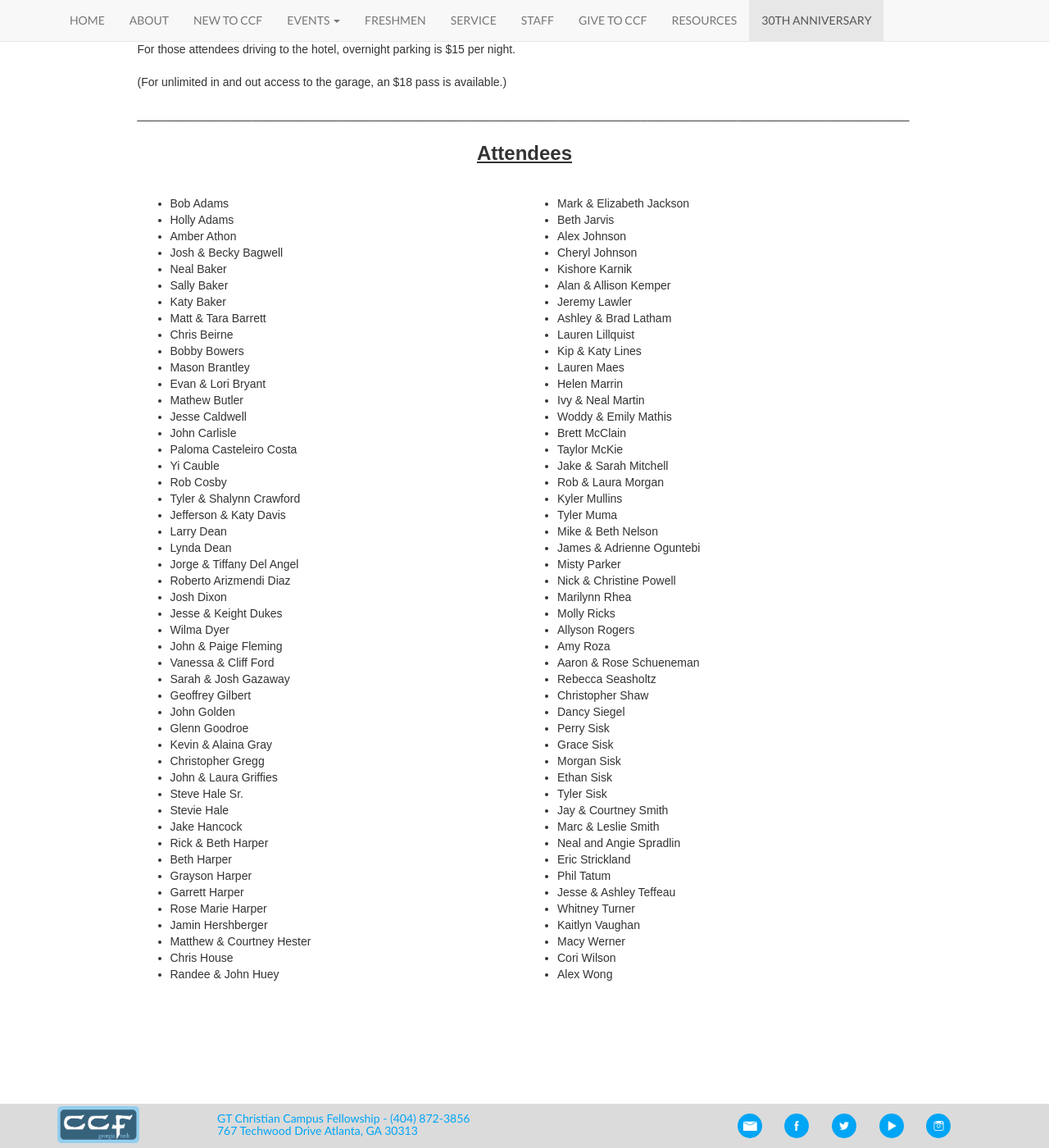
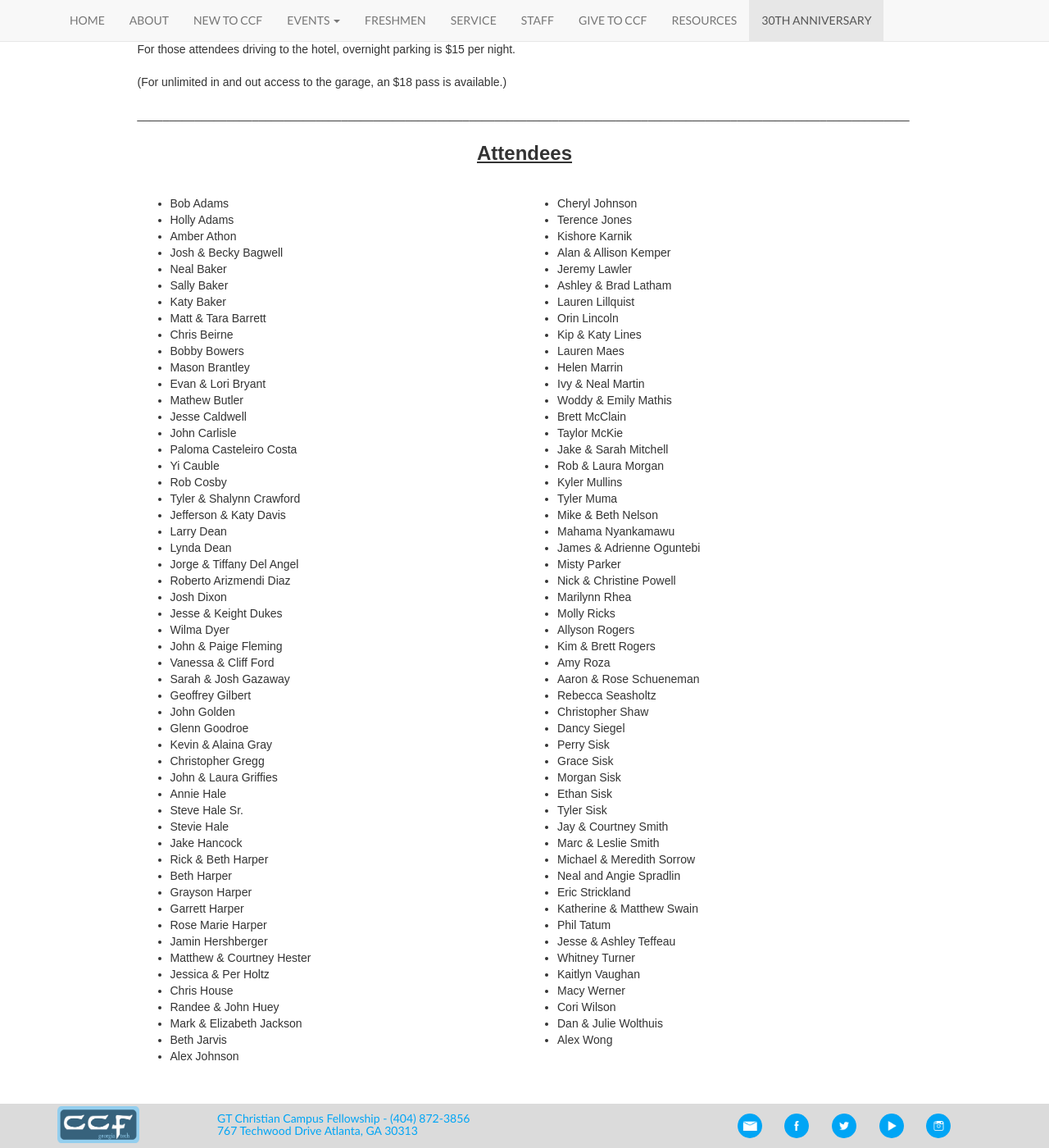
Before and after one commit to gtccf/gtccf.github.io, a Jekyll site: the page built from 30th/index.html, in a window 1280 px wide and 1400 px high, scrolled down 1332 px. Shown: the whole window at 82% size. Built offline with Jekyll 4.4.1, drawn with Linux system fonts in a browser that asks for light colours; nearby versions of some CDN libraries.

Commit message:
Added more attendees

```diff
--- a/30th/index.html
+++ b/30th/index.html
@@ -126,6 +126,7 @@ layout: default
                   <li>Kevin & Alaina Gray</li>
                   <li>Christopher Gregg</li>
                   <li>John & Laura Griffies</li>
+                  <li>Annie Hale</li>
                   <li>Steve Hale Sr.</li>
                   <li>Stevie Hale</li>
                   <li>Jake Hancock</li>
@@ -136,21 +137,24 @@ layout: default
                   <li>Rose Marie Harper</li>
                   <li>Jamin Hershberger</li>
                   <li>Matthew & Courtney Hester</li>
+                  <li>Jessica & Per Holtz</li>
                   <li>Chris House</li>
                   <li>Randee & John Huey</li>
+                  <li>Mark & Elizabeth Jackson</li>
+                  <li>Beth Jarvis</li>
+                  <li>Alex Johnson</li>
               </ul>
           </div>
           <div style="float: right; width: 50%;">
             <ul>
-                <li>Mark & Elizabeth Jackson</li>
-                <li>Beth Jarvis</li>
-                <li>Alex Johnson</li>
                 <li>Cheryl Johnson</li>
+                <li>Terence Jones</li>
                 <li>Kishore Karnik</li>
                 <li>Alan & Allison Kemper</li>
                 <li>Jeremy Lawler</li>
                 <li>Ashley & Brad Latham</li>
                 <li>Lauren Lillquist</li>
+                <li>Orin Lincoln</li>
                 <li>Kip & Katy Lines</li>
                 <li>Lauren Maes</li>
                 <li>Helen Marrin</li>
@@ -163,12 +167,14 @@ layout: default
                 <li>Kyler Mullins</li>
                 <li>Tyler Muma</li>
                 <li>Mike & Beth Nelson</li>
+                <li>Mahama Nyankamawu</li>
                 <li>James & Adrienne Oguntebi</li>
                 <li>Misty Parker</li>
                 <li>Nick & Christine Powell</li>
                 <li>Marilynn Rhea</li>
                 <li>Molly Ricks</li>
                 <li>Allyson Rogers</li>
+                <li>Kim & Brett Rogers</li>
                 <li>Amy Roza</li>
                 <li>Aaron & Rose Schueneman</li>
                 <li>Rebecca Seasholtz</li>
@@ -181,14 +187,17 @@ layout: default
                 <li>Tyler Sisk</li>
                 <li>Jay & Courtney Smith</li>
                 <li>Marc & Leslie Smith</li>
+                <li>Michael & Meredith Sorrow</li>
                 <li>Neal and Angie Spradlin</li>
                 <li>Eric Strickland</li>
+                <li>Katherine & Matthew Swain</li>
                 <li>Phil Tatum</li>
                 <li>Jesse & Ashley Teffeau</li>
                 <li>Whitney Turner</li>
                 <li>Kaitlyn Vaughan</li>
                 <li>Macy Werner</li>
                 <li>Cori Wilson</li>
+                <li>Dan & Julie Wolthuis</li>
                 <li>Alex Wong</li>
             </ul>
           </div>
```
